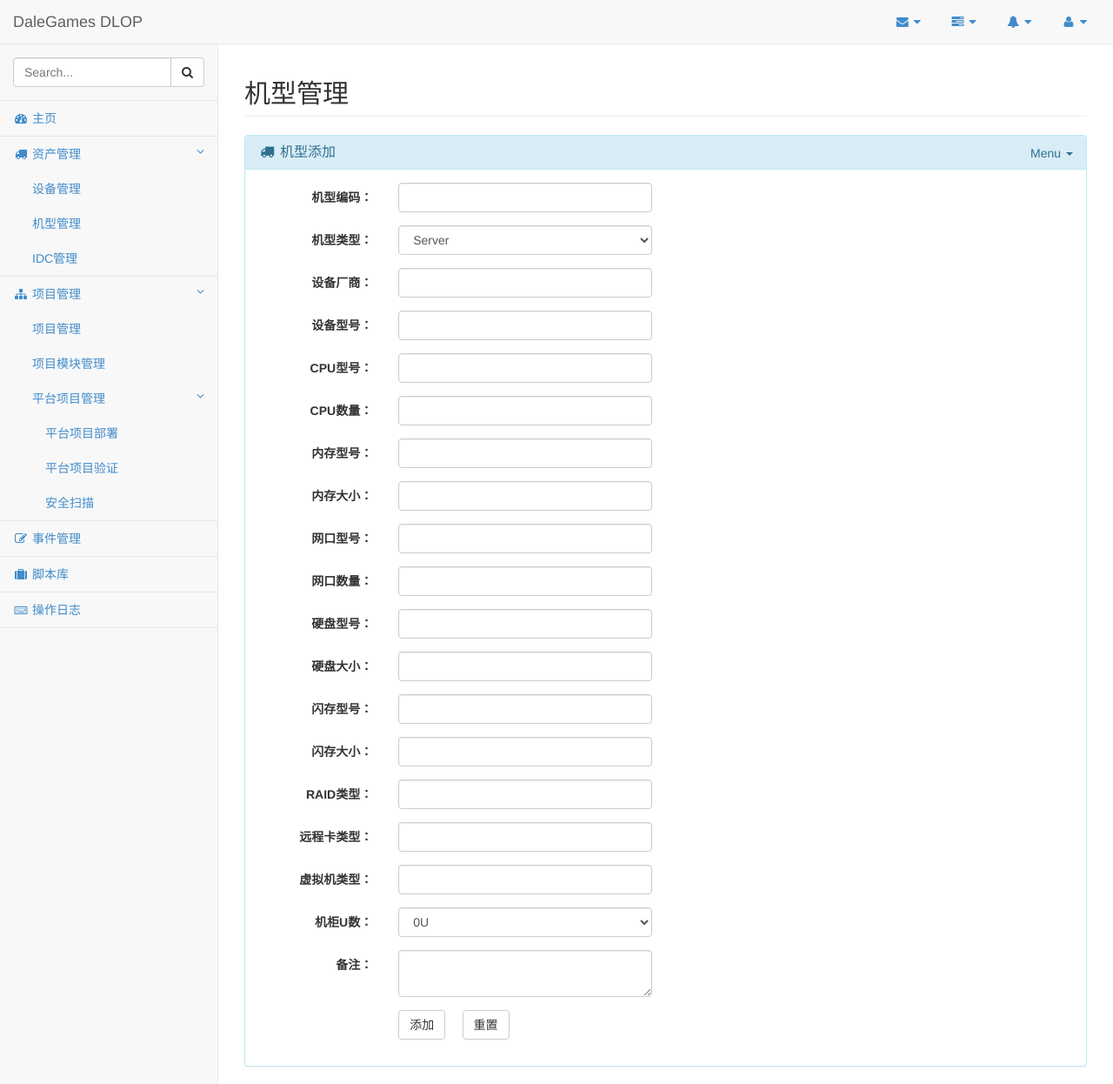
After one commit to spark8899/dlop2, a Flask app: page /asset/model/add in a window 1280 px wide. The commit adds this page. Shown: the whole page at 87% size. Run offline with Flask 3, Linux system fonts and the light colour scheme; parts of the project's set-up code (start-up, migrations or seed data) failed here and were passed over; some libraries are stand-ins or nearby versions.

```diff
--- a/app/__init__.py
+++ b/app/__init__.py
@@ -5,6 +5,7 @@ from flask.ext.sqlalchemy import SQLAlchemy
 app = Flask(__name__)
 app.config.from_object('config')
 db = SQLAlchemy(app)
+db.engine.pool._use_threadlocal = True
 
 from app import views, models
 
@@ -14,6 +15,7 @@ def register_routes(app):
     return app
 
 register_routes(app)
+db.create_all()
 
 #logger file setting
 if not app.debug:
--- a/app/forms/asset_model.py
+++ b/app/forms/asset_model.py
@@ -2,13 +2,13 @@
 
 import os
 from flask import current_app
-from wtforms import Form, TextField, validators, SelectField, TextAreaField, BooleanField, SelectMultipleField
+from wtforms import Form, StringField, validators, SelectField, TextAreaField, BooleanField, SelectMultipleField
 
 from ._base import BaseForm
 from ..models import asset_model
 
 class Asset_modelForm(BaseForm):
-    id = TextField(u'机型', [validators.Required(), validators.Length(min=4, max=18)])
+    id = StringField(u'机型编码', [validators.Required(), validators.Length(min=4, max=18)])
     type = SelectField(u'机型类型',
         choices=[
             ('server', 'Server'),
@@ -17,21 +17,33 @@ class Asset_modelForm(BaseForm):
         ],
         default='server',
     )
-    manufacturer = TextAreaField(u'厂商')
-    model = TextAreaField(u'设备型号')
-    cpu_name = TextAreaField(u'CPU型号')
-    clock_speed = TextAreaField(u'CPU频率')
-    cpu_num = TextAreaField(u'CPU数量')
-    memory_type = TextAreaField(u'内存型号')
-    memory_size = TextAreaField(u'内存大小')
-    network_port = TextAreaField(u'网口数量')
-    harddisk_name = TextAreaField(u'硬盘名称')
-    harddisk_size = TextAreaField(u'硬盘大小')
-    flashdisk_size = TextAreaField(u'闪存大小')
-    raid_type = TextAreaField(u'raid类型')
-    remote_manage_card = TextAreaField(u'远程卡类型')
-    virtual_type = TextAreaField(u'虚拟机类型')
-    unit = TextAreaField(u'机柜U数')
+    manufacturer = StringField(u'设备厂商')
+    model = StringField(u'设备型号')
+    cpu_model = StringField(u'CPU型号')
+    cpu_num = StringField(u'CPU数量')
+    memory_model = StringField(u'内存型号')
+    memory_size = StringField(u'内存大小')
+    netcard_model = StringField(u'网口型号')
+    netcard_port = StringField(u'网口数量')
+    harddisk_model = StringField(u'硬盘型号')
+    harddisk_size = StringField(u'硬盘大小')
+    flashdisk_model = StringField(u'闪存型号')
+    flashdisk_size = StringField(u'闪存大小')
+    raid_type = StringField(u'RAID类型')
+    remote_manage_card = StringField(u'远程卡类型')
+    virtual_type = StringField(u'虚拟机类型')
+    unit = SelectField(u'机柜U数',
+        choices=[
+            ('0U', '0U'),
+            ('1U', '1U'),
+            ('2U', '2U'),
+            ('3U', '3U'),
+            ('4U', '4U'),
+            ('5U', '5U'),
+            ('6U', '6U')
+        ],
+        default='0U',
+    )
     desc = TextAreaField(u'备注')
 
     def save(self):
--- /dev/null
+++ b/app/templates/asset/model_add.html
@@ -0,0 +1,226 @@
+{# -- extend base layout -#}
+{% extends "base.html" %}
+
+{% block content %}
+<div id="page-wrapper">
+    <div class="row">
+        <div class="col-lg-12">
+            <h2 class="page-header">机型管理</h2>
+        </div>
+        <!-- /.col-lg-12 -->
+        <div class="col-lg-12">
+            {% include 'flash.html' %}
+        </div>
+        <!-- /.col-lg-12 -->
+    </div>
+    <!-- /.row -->
+    <div class="row">
+        <div class="col-lg-12">
+            <div class="panel panel-info">
+                <div class="panel-heading">
+                    <div class="dropdown pull-right">
+                        <a href="#" class="dropdown-toggle" data-toggle="dropdown">Menu <b class="caret"></b></a>
+                        <ul class="dropdown-menu" role="menu">
+                            <li><a href="/asset/model">机型列表</a></li>
+                        </ul>
+                    </div>
+                    <h3 class="panel-title"><i class="fa fa-truck fa-fw"></i> 机型添加</h3>
+                </div>
+                <div class="panel-body">
+                    <div class="row">
+                        <div class="col-lg-6">
+                            <form method="post" action="/asset/model/add" class="form-horizontal" role="form">
+                                <div class="form-group">
+                                    <label class="col-sm-4 control-label">机型编码：</label>
+                                    <div class="col-sm-8">
+                                        {{ form.id(class="form-control") }}
+                                        {% for error in form.errors.id %}
+                                        <span style="color: red;">[{{error}}]</span>
+                                        {% endfor %}
+                                    </div>
+                                </div>
+                                <div class="form-group">
+                                    <label class="col-sm-4 control-label">机型类型：</label>
+                                    <div class="col-sm-8">
+                                        {{ form.type(class="form-control") }}
+                                        {% for error in form.errors.type %}
+                                        <span style="color: red;">[{{error}}]</span>
+                                        {% endfor %}
+                                    </div>
+                                </div>
+                                <div class="form-group">
+                                    <label class="col-sm-4 control-label">设备厂商：</label>
+                                    <div class="col-sm-8">
+                                        {{ form.manufacturer(class="form-control") }}
+                                        {% for error in form.errors.manufacturer %}
+                                        <span style="color: red;">[{{error}}]</span>
+                                        {% endfor %}
+                                    </div>
+                                </div>
+                                <div class="form-group">
+                                    <label class="col-sm-4 control-label">设备型号：</label>
+                                    <div class="col-sm-8">
+                                        {{ form.model(class="form-control") }}
+                                        {% for error in form.errors.model %}
+                                        <span style="color: red;">[{{error}}]</span>
+                                        {% endfor %}
+                                    </div>
+                                </div>
+                                <div class="form-group">
+                                    <label class="col-sm-4 control-label">CPU型号：</label>
+                                    <div class="col-sm-8">
+                                        {{ form.cpu_model(class="form-control") }}
+                                        {% for error in form.errors.cpu_model %}
+                                        <span style="color: red;">[{{error}}]</span>
+                                        {% endfor %}
+                                    </div>
+                                </div>
+                                <div class="form-group">
+                                    <label class="col-sm-4 control-label">CPU数量：</label>
+                                    <div class="col-sm-8">
+                                        {{ form.cpu_num(class="form-control") }}
+                                        {% for error in form.errors.cpu_num %}
+                                        <span style="color: red;">[{{error}}]</span>
+                                        {% endfor %}
+                                    </div>
+                                </div>
+                                <div class="form-group">
+                                    <label class="col-sm-4 control-label">内存型号：</label>
+                                    <div class="col-sm-8">
+                                        {{ form.memory_model(class="form-control") }}
+                                        {% for error in form.errors.memory_model %}
+                                        <span style="color: red;">[{{error}}]</span>
+                                        {% endfor %}
+                                    </div>
+                                </div>
+                                <div class="form-group">
+                                    <label class="col-sm-4 control-label">内存大小：</label>
+                                    <div class="col-sm-8">
+                                        {{ form.memory_size(class="form-control") }}
+                                        {% for error in form.errors.mem_size %}
+                                        <span style="color: red;">[{{error}}]</span>
+                                        {% endfor %}
+                                    </div>
+                                </div>
+                                <div class="form-group">
+                                    <label class="col-sm-4 control-label">网口型号：</label>
+                                    <div class="col-sm-8">
+                                        {{ form.netcard_model(class="form-control") }}
+                                        {% for error in form.errors.netcard_model %}
+                                        <span style="color: red;">[{{error}}]</span>
+                                        {% endfor %}
+                                    </div>
+                                </div>
+                                <div class="form-group">
+                                    <label class="col-sm-4 control-label">网口数量：</label>
+                                    <div class="col-sm-8">
+                                        {{ form.netcard_port(class="form-control") }}
+                                        {% for error in form.errors.netcard_port %}
+                                        <span style="color: red;">[{{error}}]</span>
+                                        {% endfor %}
+                                    </div>
+                                </div>
+                                <div class="form-group">
+                                    <label class="col-sm-4 control-label">硬盘型号：</label>
+                                    <div class="col-sm-8">
+                                        {{ form.harddisk_model(class="form-control") }}
+                                        {% for error in form.errors.harddisk_model %}
+                                        <span style="color: red;">[{{error}}]</span>
+                                        {% endfor %}
+                                    </div>
+                                </div>
+                                <div class="form-group">
+                                    <label class="col-sm-4 control-label">硬盘大小：</label>
+                                    <div class="col-sm-8">
+                                        {{ form.harddisk_size(class="form-control") }}
+                                        {% for error in form.errors.harddisk_size %}
+                                        <span style="color: red;">[{{error}}]</span>
+                                        {% endfor %}
+                                    </div>
+                                </div>
+                                <div class="form-group">
+                                    <label class="col-sm-4 control-label">闪存型号：</label>
+                                    <div class="col-sm-8">
+                                        {{ form.flashdisk_model(class="form-control") }}
+                                        {% for error in form.errors.flashdisk_model %}
+                                        <span style="color: red;">[{{error}}]</span>
+                                        {% endfor %}
+                                    </div>
+                                </div>
+                                <div class="form-group">
+                                    <label class="col-sm-4 control-label">闪存大小：</label>
+                                    <div class="col-sm-8">
+                                        {{ form.flashdisk_size(class="form-control") }}
+                                        {% for error in form.errors.flashdisk_size %}
+                                        <span style="color: red;">[{{error}}]</span>
+                                        {% endfor %}
+                                    </div>
+                                </div>
+                                <div class="form-group">
+                                    <label class="col-sm-4 control-label">RAID类型：</label>
+                                    <div class="col-sm-8">
+                                        {{ form.raid_type(class="form-control") }}
+                                        {% for error in form.errors.raid_type %}
+                                        <span style="color: red;">[{{error}}]</span>
+                                        {% endfor %}
+                                    </div>
+                                </div>
+                                <div class="form-group">
+                                    <label class="col-sm-4 control-label">远程卡类型：</label>
+                                    <div class="col-sm-8">
+                                        {{ form.remote_manage_card(class="form-control") }}
+                                        {% for error in form.errors.remote_manage_card %}
+                                        <span style="color: red;">[{{error}}]</span>
+                                        {% endfor %}
+                                    </div>
+                                </div>
+                                <div class="form-group">
+                                    <label class="col-sm-4 control-label">虚拟机类型：</label>
+                                    <div class="col-sm-8">
+                                        {{ form.virtual_type(class="form-control") }}
+                                        {% for error in form.errors.virtual_type %}
+                                        <span style="color: red;">[{{error}}]</span>
+                                        {% endfor %}
+                                    </div>
+                                </div>
+                                <div class="form-group">
+                                    <label class="col-sm-4 control-label">机柜U数：</label>
+                                    <div class="col-sm-8">
+                                        {{ form.unit(class="form-control") }}
+                                        {% for error in form.errors.unit %}
+                                        <span style="color: red;">[{{error}}]</span>
+                                        {% endfor %}
+                                    </div>
+                                </div>
+                                <div class="form-group">
+                                    <label class="col-sm-4 control-label">备注：</label>
+                                    <div class="col-sm-8">
+                                        {{ form.desc(class="form-control") }}
+                                        {% for error in form.errors.desc %}
+                                        <span style="color: red;">[{{error}}]</span>
+                                        {% endfor %}
+                                    </div>
+                                </div>
+                                <div class="form-group">
+                                    <div class="col-sm-4">
+                                    </div>
+                                    <div class="col-sm-8">
+                                        <button type="submit" class="btn btn-default">添加</button>&nbsp;&nbsp;&nbsp;&nbsp;
+                                        <button type="reset" class="btn btn-default">重置</button>
+                                    </div>
+                                </div>
+                            </form>
+                        </div>
+                        <!-- /.col-lg-6 (nested) -->
+                    </div>
+                    <!-- /.row (nested) -->
+                </div>
+                <!-- /.panel-body -->
+            </div>
+            <!-- /.panel -->
+        </div>
+        <!-- /.col-lg-12 -->
+    </div>
+    <!-- /.row -->
+</div>
+{% endblock %}
--- a/app/templates/base.html
+++ b/app/templates/base.html
@@ -289,10 +289,10 @@
                             <a href="#"><i class="fa fa-truck fa-fw"></i> 资产管理<span class="fa arrow"></span></a>
                             <ul class="nav nav-second-level">
                                 <li>
-                                    <a href="/assets/server">服务器管理</a>
+                                    <a href="/assets/server">设备管理</a>
                                 </li>
                                 <li>
-                                    <a href="/assets/switch">网络设备管理</a>
+                                    <a href="/assets/model">机型管理</a>
                                 </li>
 								<li>
                                     <a href="/assets/idc">IDC管理</a>
--- a/app/views/asset.py
+++ b/app/views/asset.py
@@ -10,19 +10,19 @@ __all__ = ['bp']
 bp = Blueprint('asset', __name__)
 
 @bp.route('/model/')
-def asset_model():
+def model():
     """Asset_model pages."""
     Asset_model = Asset_model.query.order_by(Asset_model.updated.desc()).all()
-    return render_template('asset/model/index.html', model=model)
+    return render_template('asset/model.html', models=Asset_model)
 
 
-@bp.route('/model/create', methods=['GET', 'POST'])
-def asset_model_create():
+@bp.route('/model/add', methods=['GET', 'POST'])
+def model_add():
     """
-    Create a asset_model.
+    Add a asset_model.
     """
     form = Asset_modelForm()
     if form.validate_on_submit():
         asset_model = form.save()
-        #return redirect(url_for('.view', urlname=node.urlname))
-    return render_template('asset/model/create.html', form=form)
+        return redirect(url_for('.view', urlname=asset.urlname))
+    return render_template('asset/model_add.html', form=form)
--- a/config.py
+++ b/config.py
@@ -12,6 +12,6 @@ MYSQL_DATABASE_HOST="localhost"
 SQLALCHEMY_DATABASE_URI="mysql://dlop:dlop@localhost/dlop"
 SQLALCHEMY_MIGRATE_REPO = os.path.join(basedir, 'db_repository')
 SQLALCHEMY_BINDS = {
-    'dlop': 'mysql://dlop:dlop@localhost/dlog',
+    'dlop': 'mysql://dlop:dlop@localhost/dlop',
 }
 TABLE_PREFIX = "dlop_"
--- a/reqs-dev.txt
+++ b/reqs-dev.txt
@@ -2,6 +2,7 @@ Flask
 
 # database
 Flask-SQLAlchemy
+mysql-python
 
 # cache support
 Flask-Cache
--- a/requirements.txt
+++ b/requirements.txt
@@ -2,6 +2,7 @@ Flask
 
 # database
 Flask-SQLAlchemy
+mysql-python
 
 # cache support
 Flask-Cache
```
Also changed, not shown: app/helpers.py (added, +15 -0 lines), app/models/asset_model.py (+6 -5 lines), app/templates/asset/model.html (added, +139 -0 lines), db/0_0001_0002_create_table.sql (+11 -10 lines), app/templates/asset/model/create.html (deleted), app/templates/asset/model/index.html (deleted).
